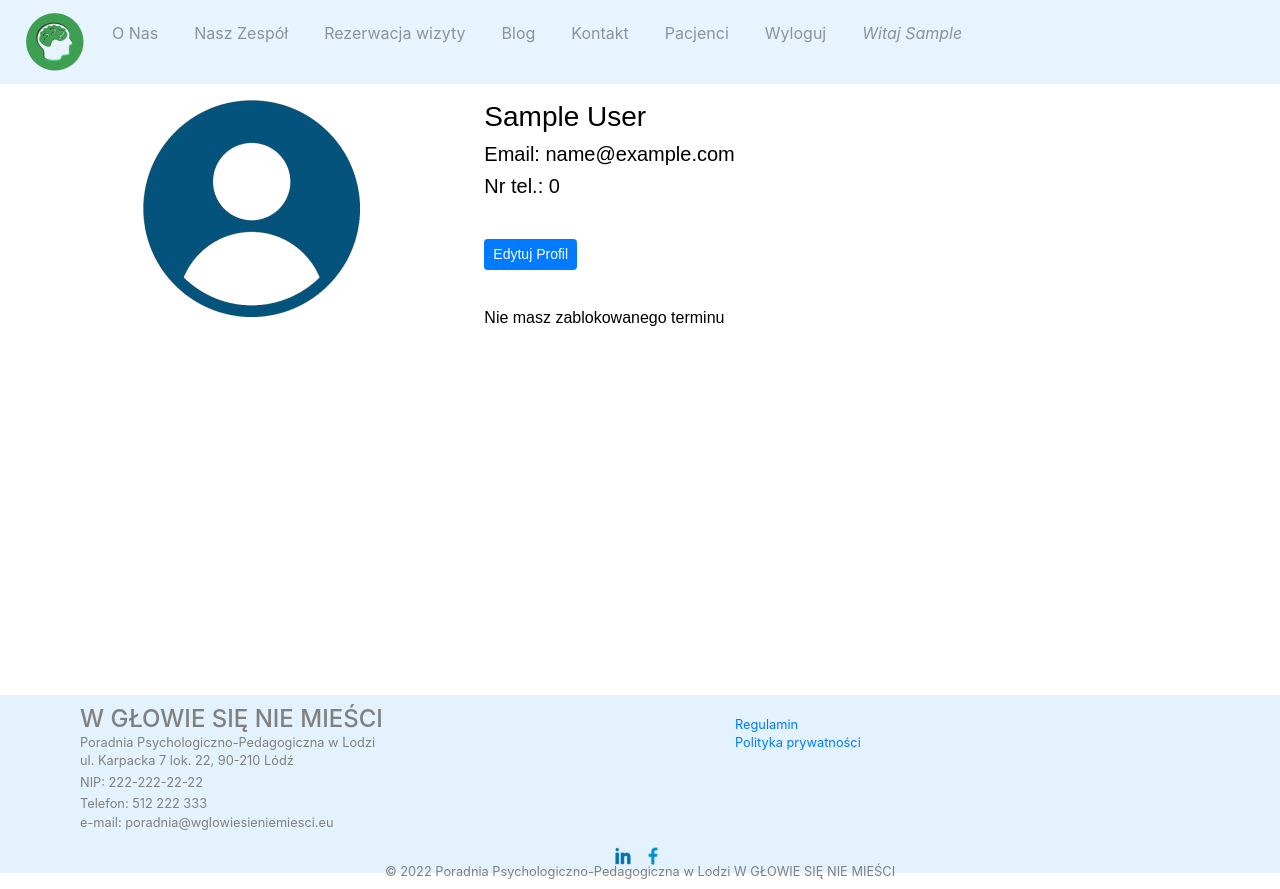
After one commit to lukaszklimczak/Medical_website, a Flask app: page /show_profile in a window 1280 px wide. The commit adds this page. Run offline with Flask 2, Linux system fonts and the light colour scheme; the visitor is signed in with stand-in values (Sample User, id 1); data that the repository does not hold is empty; some libraries are stand-ins or nearby versions.

Commit message:
user profile features added

```diff
--- a/main.py
+++ b/main.py
@@ -7,7 +7,7 @@ import os
 from flask_sqlalchemy import SQLAlchemy
 from sqlalchemy.orm import relationship
 from datetime import date, datetime, timedelta
-from forms import RegisterForm, LoginForm, CreatePostForm, BookVisitForm
+from forms import RegisterForm, LoginForm, CreatePostForm, BookVisitForm, EditProfileForm
 from functools import wraps
 from werkzeug.security import generate_password_hash, check_password_hash
 from sqlalchemy import func
@@ -576,12 +576,55 @@ def delete_patient():
     return render_template('show-patients.html', patients=patients)
 
 
+@app.route('/show_profile', methods=['GET'])
+@login_required
 def show_profile():
-    pass
+    is_booked = None
+    user_visits = Visit.query.filter(Visit.date >= date.today(), Visit.patient_id == current_user.id).all()
+    if user_visits:
+        is_booked = True
+    return render_template("show-profile.html", current_user=current_user, visits=user_visits, booked=is_booked)
 
 
+@app.route('/edit_profile', methods=['GET', 'POST'])
+@login_required
 def edit_profile():
-    pass
+    user_id = current_user.id
+    profile_to_edit = User.query.get(user_id)
+    edit_form = EditProfileForm(
+        password=profile_to_edit.password,
+        first_name=profile_to_edit.first_name,
+        last_name=profile_to_edit.last_name,
+        mobile=profile_to_edit.mobile,
+    )
+    if edit_form.validate_on_submit():
+
+        if edit_form.password.data:
+            hash_and_salted_password = generate_password_hash(
+                edit_form.password.data,
+                method='pbkdf2:sha256',
+                salt_length=8
+            )
+            profile_to_edit.password = hash_and_salted_password
+        else:
+            pass
+        profile_to_edit.first_name = edit_form.first_name.data
+        profile_to_edit.last_name = edit_form.last_name.data
+        profile_to_edit.mobile = edit_form.mobile.data
+        db.session.commit()
+        return redirect(url_for('about'))
+
+    return render_template('edit-profile.html', form=edit_form, current_user=current_user)
+
+
+@app.route('/delete_profile', methods=['GET', 'POST'])
+@login_required
+def delete_profile():
+    user_id = current_user.id
+    patient_to_delete = User.query.get(user_id)
+    db.session.delete(patient_to_delete)
+    db.session.commit()
+    return render_template('about.html')
 
 
 if __name__ == "__main__":
--- a/static/css/styles.css
+++ b/static/css/styles.css
@@ -1,4 +1,5 @@
 /* navigation bar */
+
 .navbar {
     position: absolute;
     z-index: 4;
@@ -13,10 +14,8 @@
     font-size: 1rem;
 }
 
-.search {
-    position: absolute;
-    right: 0;
-    margin-right: 20px;
+.hello {
+    font-style: italic;
 }
 
 /*middle container */
--- a/templates/base.html
+++ b/templates/base.html
@@ -56,14 +56,12 @@
                 <li class="nav-item">
                     <a class="nav-link" href="{{url_for('logout')}}">Wyloguj</a>
                 </li>
+                <li class="nav-item">
+                    <a  class="nav-link hello" href="{{url_for('show_profile')}}">Witaj {{current_user.first_name}}</a>
+                </li>
                 {% endif %}
             </ul>
-            <div class="search">
-            <form class="form-inline my-2 my-lg-0">
-              <input class="form-control mr-sm-2" type="search" placeholder="Search" aria-label="Search">
-              <button class="btn btn-outline-success my-2 my-sm-0" type="submit">Szukaj</button>
-            </form>
-            </div>
+
         </div>
     </nav>
     {% endblock %}
--- /dev/null
+++ b/templates/show-profile.html
@@ -0,0 +1,64 @@
+{% extends "base.html" %}
+{% import "bootstrap/wtf.html" as wtf %}
+
+{% block content %}
+<main>
+    <div class="team-container">
+        <div class="wrapper">
+            {% if current_user.id != 1: %}
+            <div class="row">
+                <div class="col-lg-4 col-md-12">
+                </div>
+                <div class="col-lg-8 col-md-12">
+                    <a href="{{ url_for('delete_profile' ) }}"><button type="button" class="btn btn-danger btn-sm">Usuń Profil</button></a>
+                </div>
+            </div>
+            {% endif %}
+            <div class="row team-member-container">
+                <div class="col-lg-4 col-md-12">
+                    <img src="{{url_for('static',filename ='img/user.png')}}" alt="User"/>
+                </div>
+                <div class="col-lg-8 col-md-12">
+                    <div class="wrapper-text">
+                        <h3>{{current_user.first_name}} {{current_user.last_name}}</h3>
+                        <h5>Email:      {{current_user.email}}</h5>
+                        <h5>Nr tel.:    {{current_user.mobile}}</h5>
+                        <br>
+                        <a href="{{ url_for('edit_profile') }}"><button type="button" class="btn btn-primary btn-sm">Edytuj Profil</button></a>
+                        <br>
+                        <br>
+                        {% if current_user.id != 1 %}
+                        {% if booked %}
+                        <p>Masz zarezerwowane terminy wizyt:</p>
+                        {% for visit in visits %}
+                        {{ visit.date }}: {{ visit.starts_at }}<br>
+                        {% endfor %}
+                        {% else %}
+                        <p>Nie masz zarezerwowanego terminu wizyty</p>
+                        {% endif %}
+                        {% endif %}
+
+                        {% if current_user.id == 1 %}
+                        {% if booked %}
+                        <p>Masz zablokowane terminy:</p>
+                        {% for visit in visits %}
+                        {{ visit.date }}: {{ visit.starts_at }}<br>
+                        {% endfor %}
+                        {% else %}
+                        <p>Nie masz zablokowanego terminu</p>
+                        {% endif %}
+                        {% endif %}
+
+                    </div>
+                </div>
+            </div>
+        </div>
+    </div>
+</main>
+{% endblock %}
+
+{% block footer %}
+
+    {% include 'footer.html' %}
+
+{% endblock %}
```
Also changed, not shown: forms.py (+8 -0 lines), templates/edit-profile.html (added, +29 -0 lines), static/img/user.png (added).
